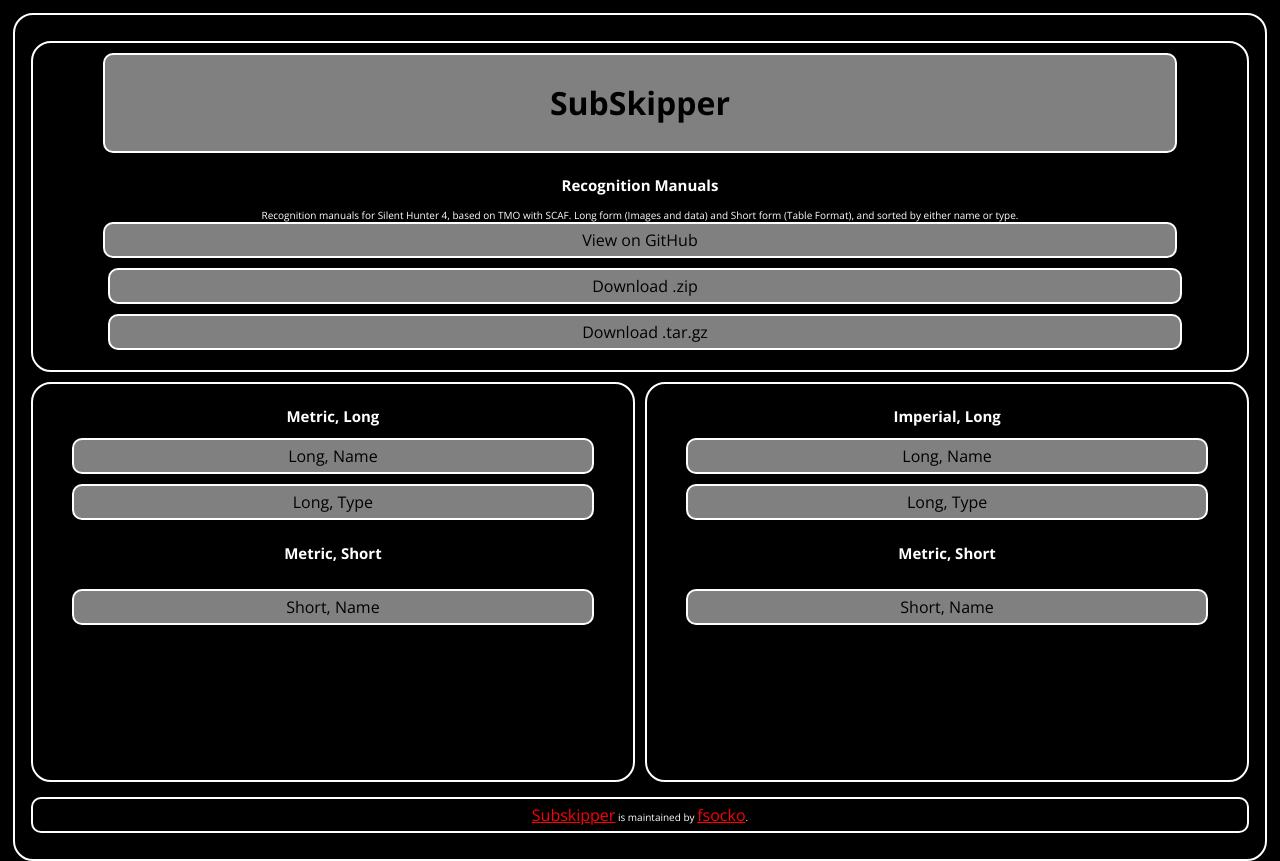
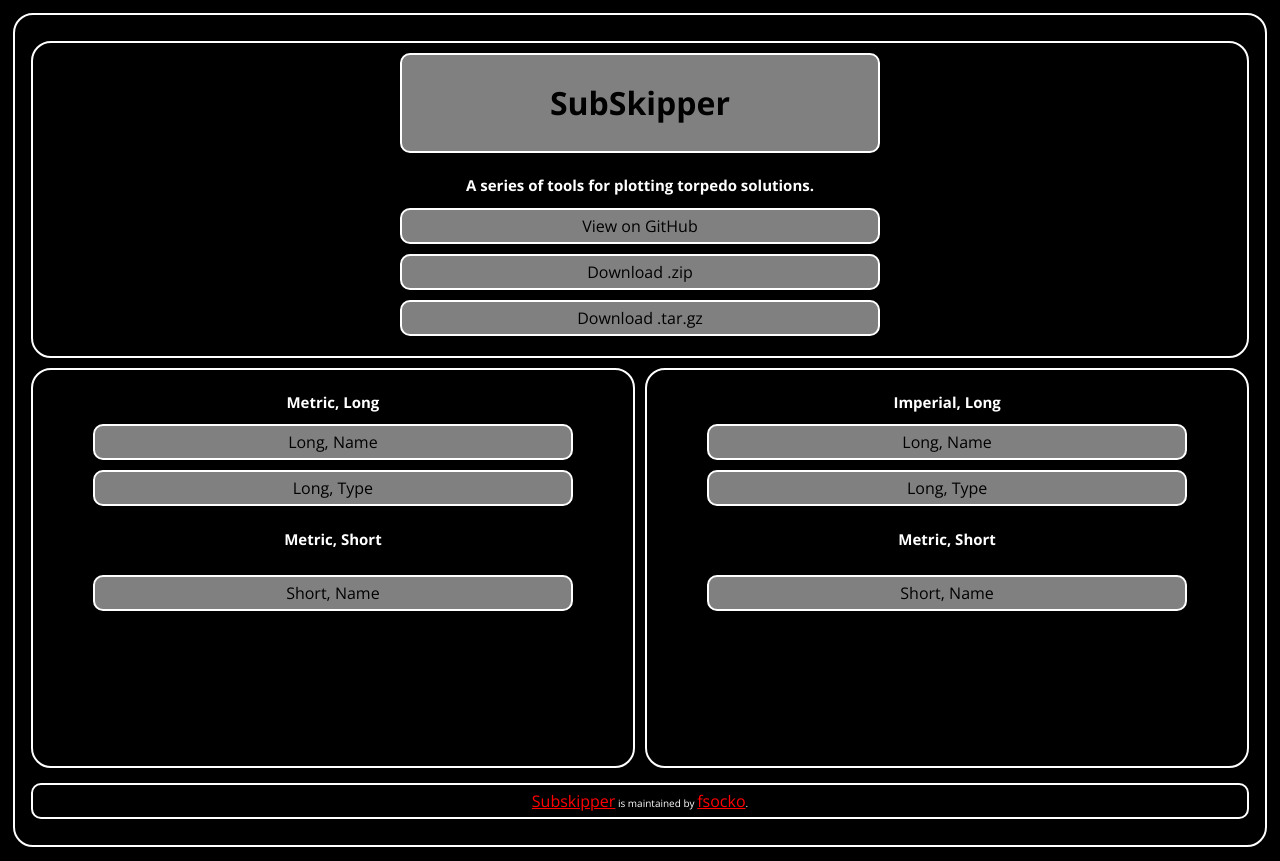
Before and after one commit to fsocko/subskipper, a PHP site: page /recog.html in a window 1280 px wide. Run offline with PHP 8.4, Linux system fonts and the light colour scheme.

Commit message:
includes header

```diff
--- /dev/null
+++ b/header.js
@@ -0,0 +1,11 @@
+document.write('\
+<header>\
+    <div id=headerDiv>\
+      <a href="https://fsocko.github.io/SubSkipper/" class="btn"><h1>SubSkipper</h1></a>\
+	  <h2>A series of tools for plotting torpedo solutions.</h2>\
+	  <a href="https://github.com/fsocko/SubSkipper" class="btn">View on GitHub</a> <br />\
+      <a href="https://github.com/fsocko/SubSkipper/zipball/master" class="btn">Download .zip</a> <br />\
+      <a href="https://github.com/fsocko/SubSkipper/tarball/master" class="btn">Download .tar.gz</a> <br />\
+	</div>\
+</header>\
+');
--- a/recog.html
+++ b/recog.html
@@ -7,33 +7,23 @@
     <link href='https://fonts.googleapis.com/css?family=Open+Sans:400,700' rel='stylesheet' type='text/css'>
     <link rel="stylesheet" type="text/css" href="stylesheets/stylesheet.css" media="screen">
     <link rel="stylesheet" type="text/css" href="stylesheets/github-light.css" media="screen">
+
   </head>
 
   <body>
 
 	<div class = wrapper>
 
-	 <header>
-    <div id=headerDiv>
-      <a href="https://fsocko.github.io/SubSkipper/"
-	  class="btn"><h1>SubSkipper</h1></a>
-      <h2>Recognition Manuals</h2>
-	  <span>Recognition manuals for Silent Hunter 4, based on TMO with SCAF. Long form (Images and data) and Short form (Table Format), and sorted by either name or type.</span>
-	  <br />
-      <a href="https://github.com/fsocko/SubSkipper" class="btn">View on GitHub</a>
-      <a href="https://github.com/fsocko/SubSkipper/zipball/master" class="btn">Download .zip</a>
-      <a href="https://github.com/fsocko/SubSkipper/tarball/master" class="btn">Download .tar.gz</a>
-	</div>
-	</header>
+	<script src="header.js"></script>
 
 	<div class=contentDiv id=leftColumn>
 		<h2>Metric, Long</h2>
-		<a href="https://fsocko.github.io/SubSkipper/recog/recogHTML/recogLSNm.html" class="btn">Long, Name</a>
+		<a href="/recog/recogHTML/recogLSNm.html" class="btn">Long, Name</a>
 		<br />
-		<a href="https://fsocko.github.io/SubSkipper/recog/recogHTML/recogLSTm.html" class="btn">Long, Type</a>
+		<a href="/recog/recogHTML/recogLSTm.html" class="btn">Long, Type</a>
 		<h2>Metric, Short</h2>
 		<br />
-		<a href="https://fsocko.github.io/SubSkipper/recog/recogHTML/recogSm.html" class="btn">Short, Name</a>
+		<a href="/recog/recogHTML/recogSm.html" class="btn">Short, Name</a>
 
 	</div>
 
--- a/stylesheets/stylesheet.css
+++ b/stylesheets/stylesheet.css
@@ -75,7 +75,8 @@
 }
 
 .btn {
-	width: 90%;
+  width: 90%;
+  max-width: 30rem;
   display: inline-block;
   margin-bottom: 10px;
   color: black;
@@ -87,8 +88,7 @@
   padding: 5px;
   border-radius: 10px;
   transition: color 0.2s, background-color 0.2s, border-color 0.2s; }
-  .btn + .btn { margin-left: 10px;
-  }
+  .btn + .btn { margin-left: auto; width: auto; }
 
 .btn:hover {
   color: black;
```
Also changed, not shown: incHeader.html (added, +15 -0 lines), index.html (+3 -14 lines).
